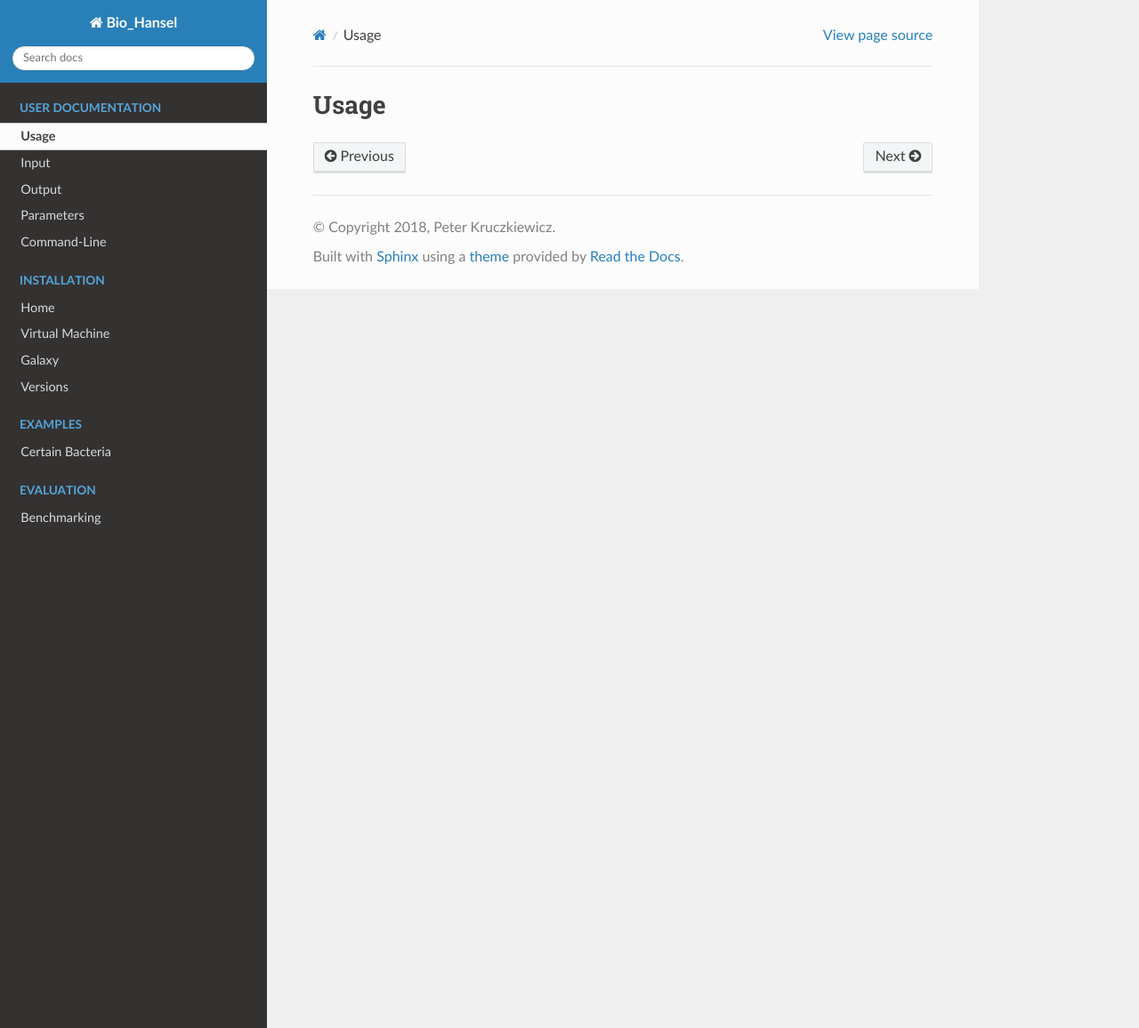
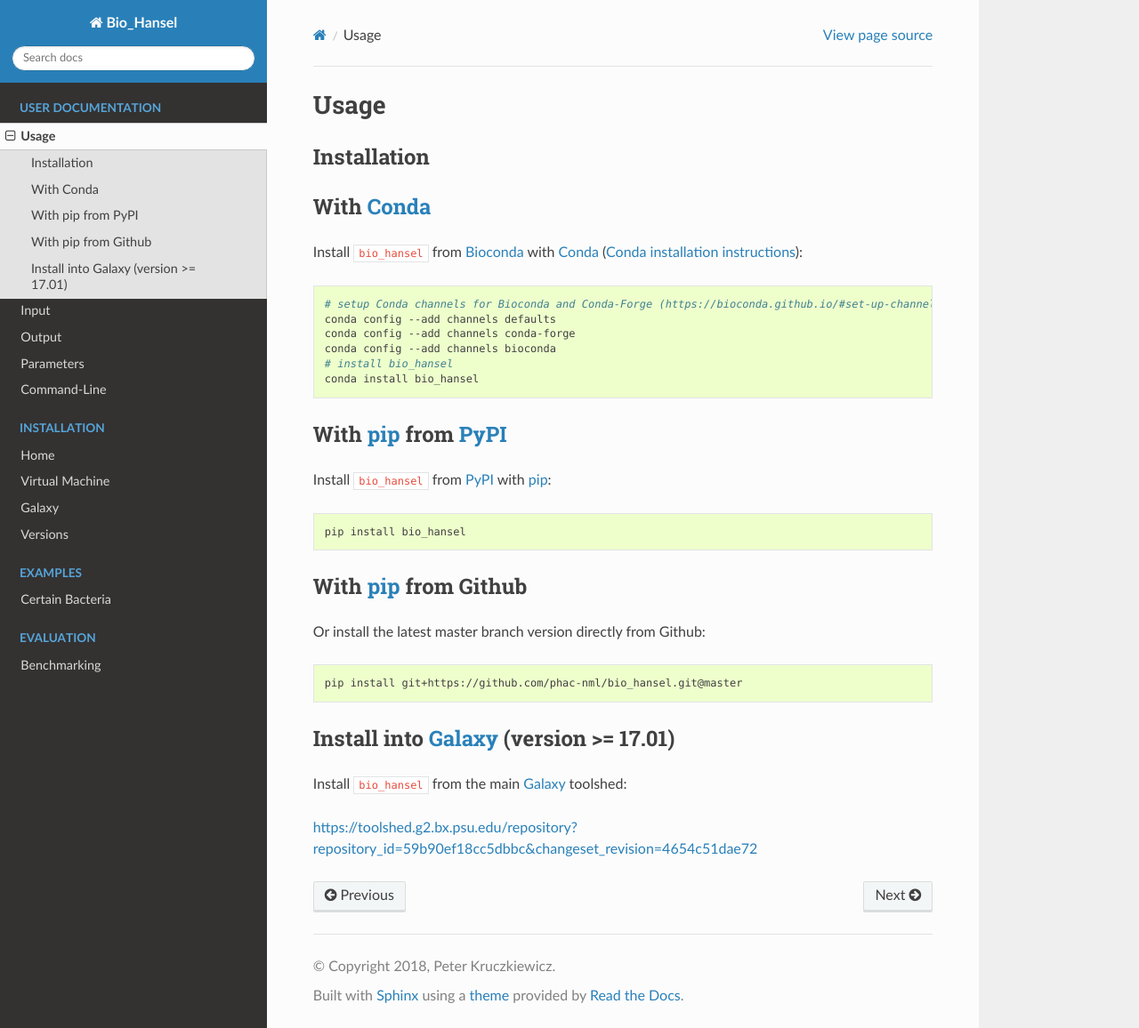
Before and after one commit to phac-nml/biohansel, a Sphinx documentation site: the page built from docs/source/user-docs/usage.rst, in a window 1280 px wide and 1156 px high. Shown: the whole window at 89% size. Built offline with Sphinx 7.4.7 and the Read the Docs theme 2.0.0, drawn with Linux system fonts in a browser that asks for light colours.

Commit message:
added Usage page

```diff
--- a/docs/source/index.rst
+++ b/docs/source/index.rst
@@ -7,7 +7,11 @@ Welcome to Bio_Hansel's Read the Docs Testing!
 ==============================================
 
 
-The documentation for bio_hansel is organized in the following sections:
+Subtype microbial whole-genome sequencing (WGS) data using SNV targeting k-mer subtyping schemes.
+
+Includes 33 bp k-mer SNV subtyping schemes for Salmonella enterica subsp. enterica serovar Heidelberg and Enteritidis genomes developed by Genevieve Labbe et al.
+
+Works on genome assemblies (FASTA files) or reads (FASTQ files)! Accepts Gzipped FASTA/FASTQ files as input!
 
 * :ref:`user-docs`
 * :ref:`installation-docs`
--- a/docs/source/user-docs/usage.rst
+++ b/docs/source/user-docs/usage.rst
@@ -1,2 +1,55 @@
 Usage
 =====
+
+Installation
+------------
+
+With Conda_
+-----------
+
+Install ``bio_hansel`` from Bioconda_ with Conda_ (`Conda installation instructions <https://bioconda.github.io/#install-conda>`_):
+
+.. code-block:: bash
+
+    # setup Conda channels for Bioconda and Conda-Forge (https://bioconda.github.io/#set-up-channels)
+    conda config --add channels defaults
+    conda config --add channels conda-forge
+    conda config --add channels bioconda
+    # install bio_hansel
+    conda install bio_hansel
+
+With pip_ from PyPI_
+---------------------
+
+Install ``bio_hansel`` from PyPI_ with pip_:
+
+.. code-block:: bash
+
+    pip install bio_hansel
+
+With pip_ from Github
+---------------------
+
+Or install the latest master branch version directly from Github:
+
+.. code-block:: bash
+
+    pip install git+https://github.com/phac-nml/bio_hansel.git@master
+
+Install into Galaxy_ (version >= 17.01)
+---------------------------------------
+
+Install ``bio_hansel`` from the main Galaxy_ toolshed:
+
+https://toolshed.g2.bx.psu.edu/repository?repository_id=59b90ef18cc5dbbc&changeset_revision=4654c51dae72
+
+.. _PyPI: https://pypi.org/project/bio-hansel/
+.. _Conda: https://conda.io/docs/
+.. _Bioconda: https://bioconda.github.io/
+.. _pip: https://pip.pypa.io/en/stable/quickstart/
+.. _numpy: http://www.numpy.org/
+.. _pandas: http://pandas.pydata.org/
+.. _pyahocorasick: http://pyahocorasick.readthedocs.io/en/latest/
+.. _attrs: http://www.attrs.org/en/stable/
+.. _Python: https://www.python.org/
+.. _Galaxy: https://galaxyproject.org/
```
